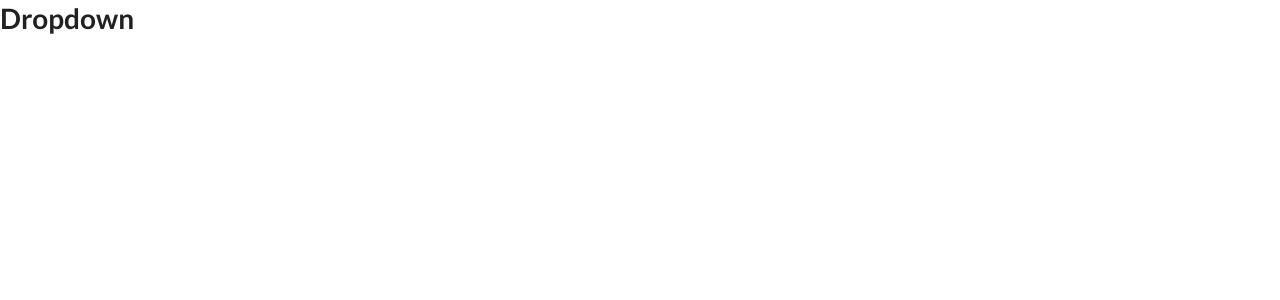
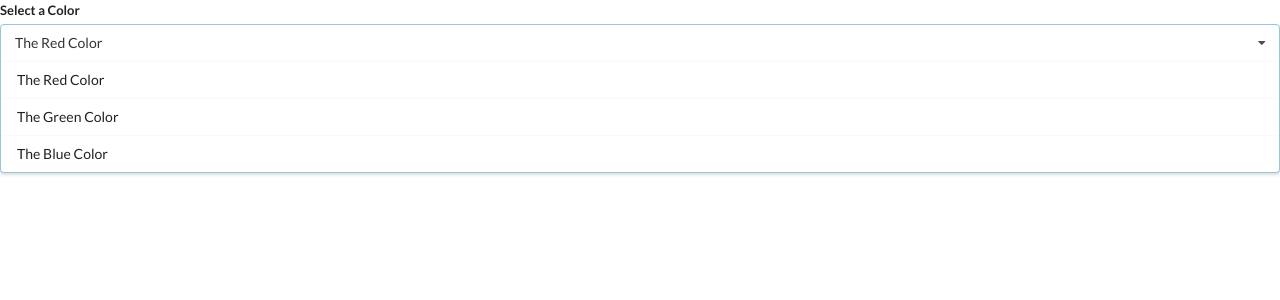
Before and after one commit to QuangTran304/React-Widgets, a React (Create React App) app: page / in a window 1280 px wide. Shown: the top 300 px of the page. Built offline with nearby package versions, Linux system fonts and the light colour scheme.

Commit message:
create basic structure for Dropdown component

```diff
--- a/src/App.js
+++ b/src/App.js
@@ -1,7 +1,7 @@
-import React from "react";
+import React, { useState } from "react";
 // import Accordion from "./components/Accordion";
 // import Search from "./components/Search";
-import Dropdown from "./Dropdown";
+import Dropdown from "./components/Dropdown";
 
 // items for Accordion component
 // const items = [
@@ -19,12 +19,34 @@
 //   },
 // ];
 
+// data for Dropdown component
+const options = [
+  {
+    label: "The Red Color",
+    value: "red",
+  },
+  {
+    label: "The Green Color",
+    value: "green",
+  },
+  {
+    label: "The Blue Color",
+    value: "blue",
+  },
+];
+
 const App = () => {
+  const [selected, setSelected] = useState(options[0]);
+
   return (
     <div>
       {/* <Accordion items={items} /> */}
       {/* <Search /> */}
-      <Dropdown />
+      <Dropdown
+        selected={selected}
+        onSelectedChange={setSelected}
+        options={options}
+      />
     </div>
   );
 };
--- a/src/Dropdown.js
+++ /dev/null
@@ -1,7 +0,0 @@
-import React from "react";
-
-const Dropdown = () => {
-  return <h1>Dropdown</h1>;
-};
-
-export default Dropdown;
--- /dev/null
+++ b/src/components/Dropdown.js
@@ -0,0 +1,30 @@
+import React from "react";
+
+const Dropdown = ({ selected, onSelectedChange, options }) => {
+  const renderedOptions = options.map((option) => {
+    return (
+      <div
+        onClick={() => onSelectedChange(option)}
+        className="item"
+        key={option.value}
+      >
+        {option.label}
+      </div>
+    );
+  });
+
+  return (
+    <div className="ui form">
+      <div className="field">
+        <label className="label">Select a Color</label>
+        <div className="ui selection dropdown visible active">
+          <i className="dropdown icon"></i>
+          <div className="text">{selected.label}</div>
+          <div className="menu visible transition">{renderedOptions}</div>
+        </div>
+      </div>
+    </div>
+  );
+};
+
+export default Dropdown;
```
